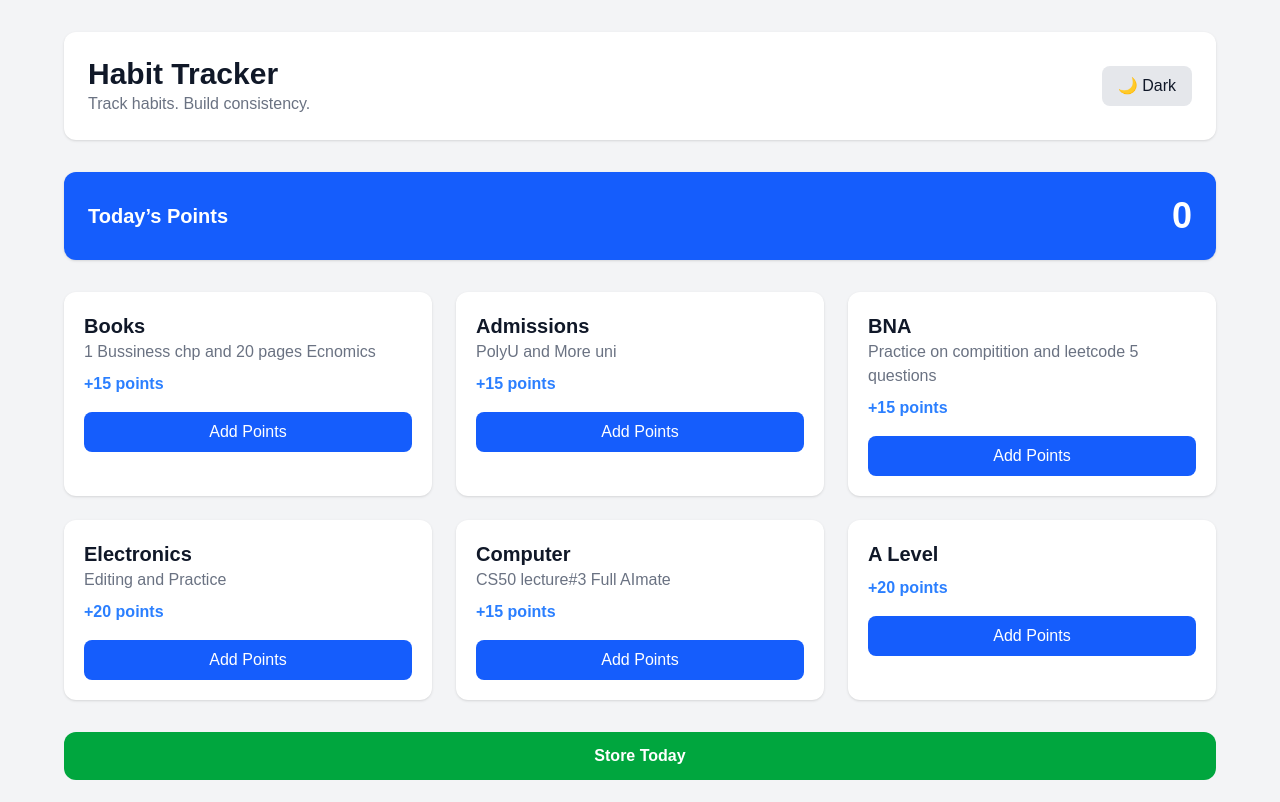
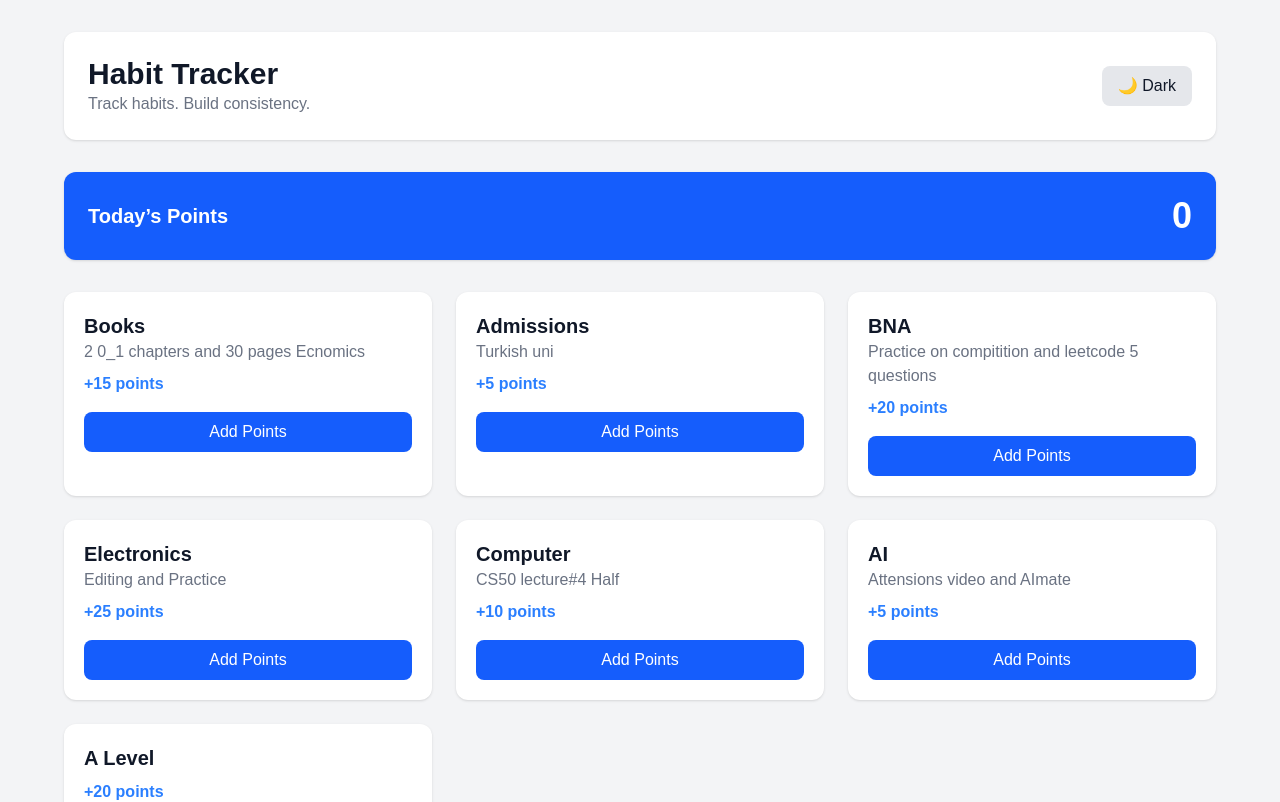
Before and after one commit to wasif-69/Productivity, a Next.js app: page /habbits in a window 1280 px wide. Shown: the top 802 px of the page. Built offline with nearby package versions, Linux system fonts and the light colour scheme; no server answers; the database is empty.

Commit message:
origin main

```diff
--- a/app/habbits/page.tsx
+++ b/app/habbits/page.tsx
@@ -36,12 +36,13 @@ export default function Page() {
   });
 
   const habbitList = [
-    { name: "Books", minimum: "1 Bussiness chp and 20 pages Ecnomics", points:15  },
-    { name: "Admissions", minimum: "PolyU and More uni", points:15  },
-    { name: "BNA", minimum: "Practice on compitition and leetcode 5 questions ", points:15  },
-    { name: "Electronics", minimum: "Editing and Practice" , points:20  },
-    { name: "Computer", minimum: "CS50 lecture#3 Full AImate", points: 15 },
-    {name:"A Level",minimun:"Vectors and Logrithms ",points:20}
+    { name: "Books", minimum: "2 0_1 chapters and 30 pages Ecnomics", points:15  },
+    { name: "Admissions", minimum: "Turkish uni", points:5  },
+    { name: "BNA", minimum: "Practice on compitition and leetcode 5 questions ", points:20  },
+    { name: "Electronics", minimum: "Editing and Practice" , points:25  },
+    { name: "Computer", minimum: "CS50 lecture#4 Half", points:10  },
+    { name: "AI", minimum: "Attensions video and AImate", points:5  },
+    { name:"A Level",minimun:"Vectors and Logrithms ",points:20}
   ];
 
   const getDocsFireStore = async () => {
```
